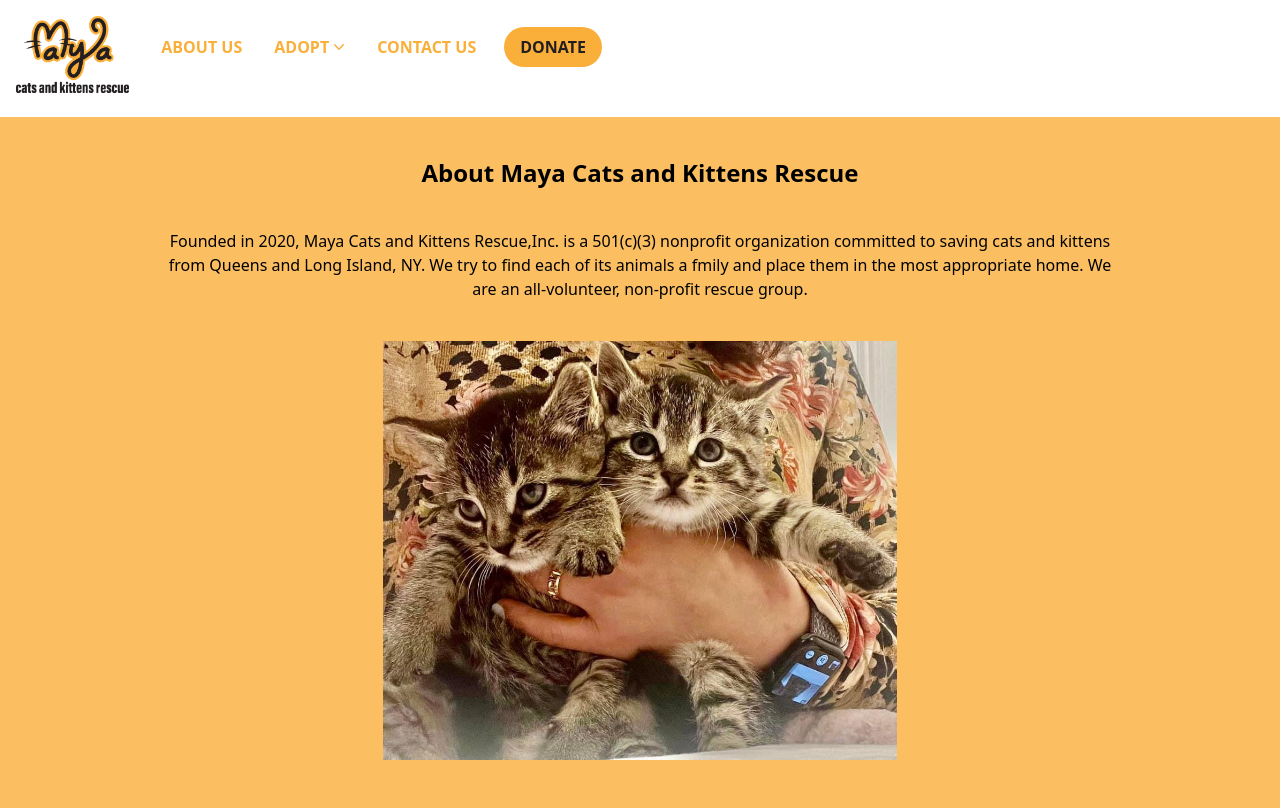
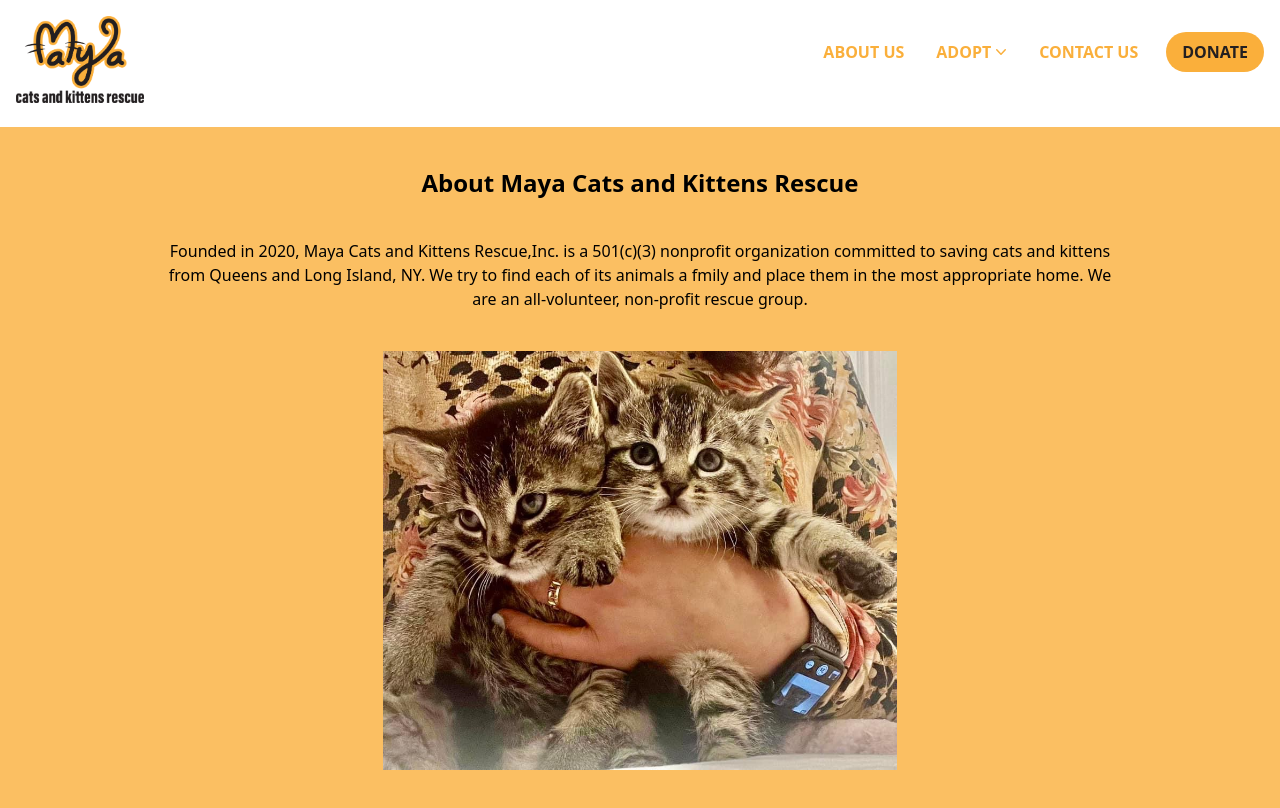
Before and after one commit to minha619/maya-cat-rescue, a React (Create React App) app: page /about in a window 1280 px wide. Built offline with nearby package versions, Linux system fonts and the light colour scheme.

Commit message:
respoinsive menu updated

```diff
--- a/src/components/About/index.js
+++ b/src/components/About/index.js
@@ -19,6 +19,7 @@
                 </div>
             </div>
         </section>
+
     )
 }
 export default About;
--- a/src/components/Nav/index.js
+++ b/src/components/Nav/index.js
@@ -17,10 +17,11 @@
                         <img className="w-full" src={require(`../../assets/img/maya-logo.png`)} alt="logo" />
                     </Link>
                 </div>
-                {/* <div>
-                    <ion-icon name="menu"></ion-icon>
-                </div> */}
-                <ul className="my-0 my-2 text-xs pb-0 pb-2 w-full absolute bg-hoverwhite sm:flex items-center sm:static w-auto z-auto  md:text-base lg:tex">
+                <div onClick={() => setOpen(!open)}
+                    className="text-2xl absolute right-4 top-16 cursor-pointer sm:hidden">
+                    <ion-icon name={open ? 'close' : 'menu'} ></ion-icon>
+                </div>
+                <ul className={`my-0 my-2 text-xs pb-0 pb-2 absolute bg-hoverwhite sm:flex items-center sm:static bg-hoverwhite w-auto z-50  md:text-base lg:tex ${open ? '' : 'hidden'} `}>
                     {/* About us tab */}
                     <li>
                         <button className="px-4 py-2 mb-2 hover:bg-bgyellow hover:text-hoverwhite">
--- a/tailwind.config.js
+++ b/tailwind.config.js
@@ -5,13 +5,16 @@
     colors: {
       'bgyellow': '#FAAF3B',
       'hoverwhite': '#FFFFFF',
-      'hoverblack': "#231F20"
+      'hoverblack': "#231F20",
+      'bgy': '#f4c176'
     },
 
     extend: {},
 
     screens: {
       'xs': '360px',
+
+      'ssm': '639px',
 
       'sm': '640px',
       // => @media (min-width: 640px) { ... }
```
